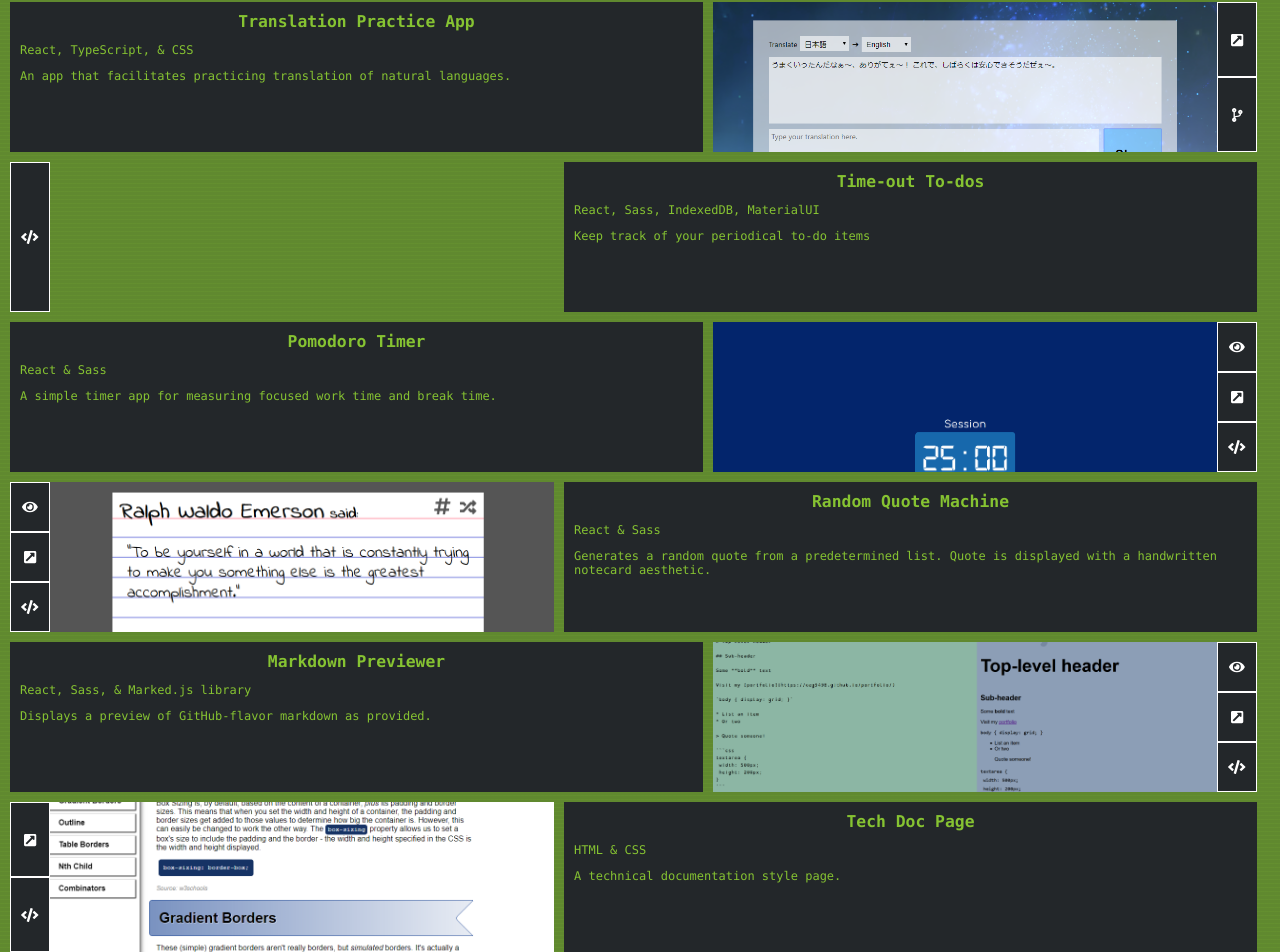
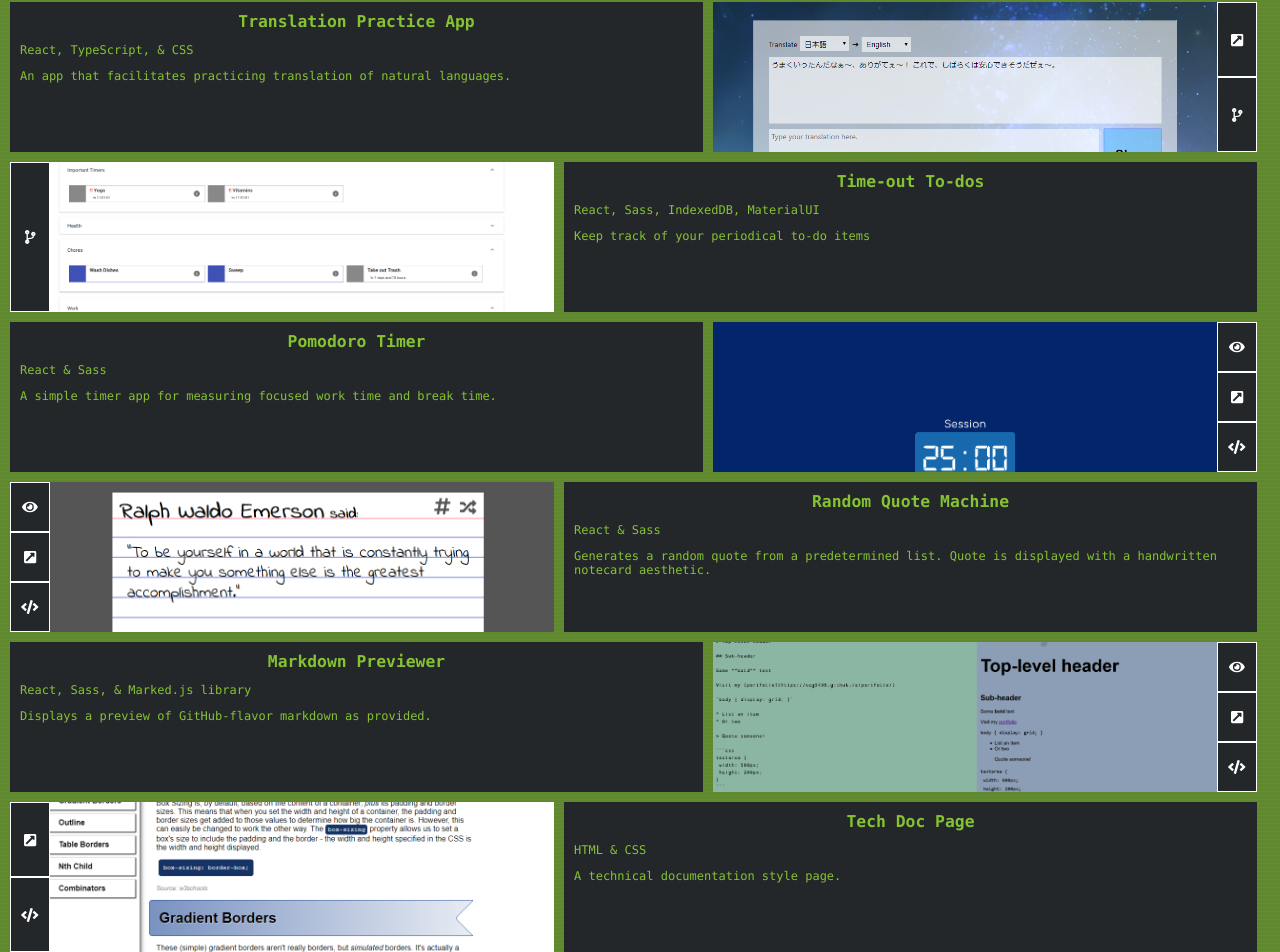
Before and after one commit to ceg9498/portfolio, a React (Create React App) app: page / in a window 1280 px wide. Shown: the part 853-1805 px from the top of the page. Built offline with nearby package versions, Linux system fonts and the light colour scheme.

Commit message:
Add image for todo timers project.

```diff
--- a/src/Components/projectSection.tsx
+++ b/src/Components/projectSection.tsx
@@ -10,6 +10,7 @@ import mdPrevImage from '../Images/markdownPreviewer.png'
 import jsCalcImage from '../Images/jsCalculator.png'
 import techDocPageImage from '../Images/techDocPage.png'
 import translationImage from '../Images/translationPractice.png'
+import todoTimers from '../Images/todoTimers.png'
 
 
 interface pTileProps {
@@ -142,8 +143,8 @@ export class ProjectSection extends React.Component<any,any>{
         title: "Time-out To-dos",
         exLink: "",
         inLink: "",
-        codeLink: "https://github.com/ceg9498/xiv-timers",
-        imgUrl: "",
+        gitLink: "https://github.com/ceg9498/xiv-timers",
+        imgUrl: todoTimers,
         description: "Keep track of your periodical to-do items",
         tech: "React, Sass, IndexedDB, MaterialUI",
         direction: "right"
```
Also changed, not shown: src/Images/todoTimers.png (added).
